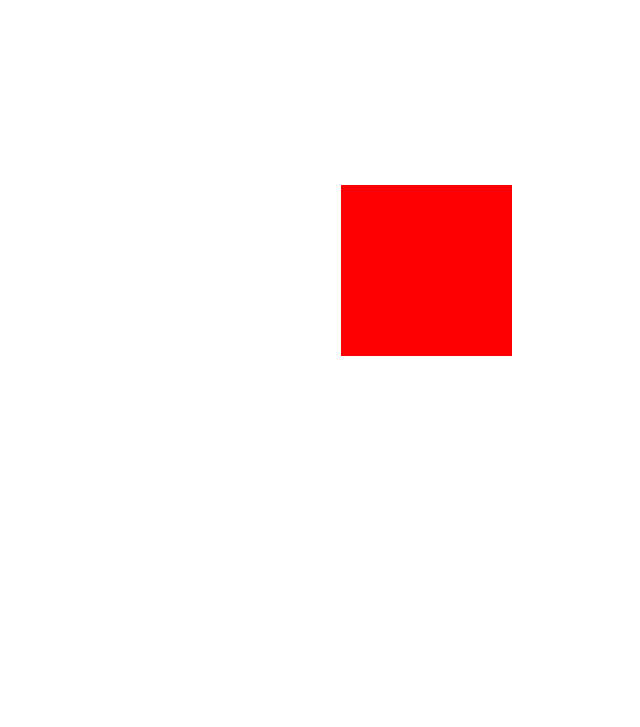
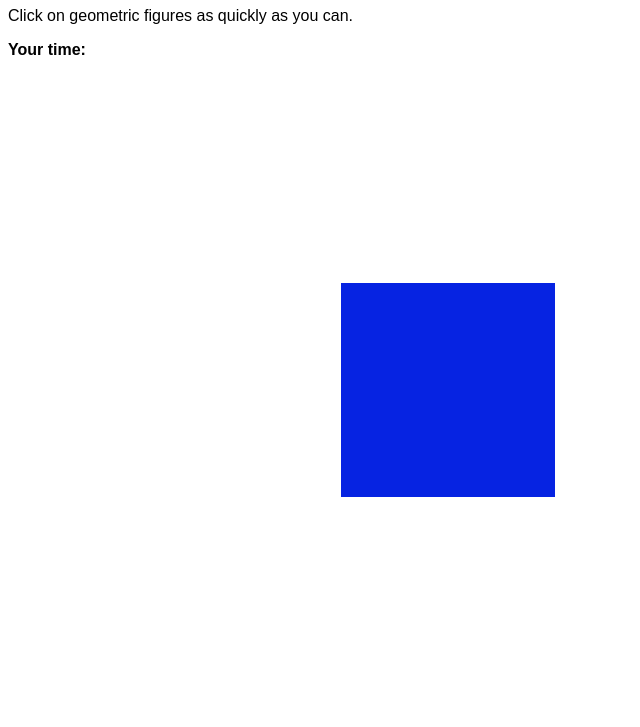
Before and after one commit to lukaszhajdun/ReactionsTest, a plain HTML site: page ReactionTest.html in a window 1280 px wide. Shown: the part 73-800 px from the top of the page, without its empty margins (0-640 px from the left). Drawn offline with Linux system fonts and the light colour scheme.

Commit message:
Added: random square color, header and instructions.

```diff
--- a/ReactionTest.html
+++ b/ReactionTest.html
@@ -2,9 +2,18 @@
 <html lang="en">
 <head>
     <meta charset="UTF-8">
-    <title>Reactions test page</title>
+    <title>Reactions Time Page</title>
 
     <style>
+
+        body {
+            font-family: sans-serif;
+        }
+
+        .bold {
+            font-weight: bold;
+        }
+
         #shape {
             width: 200px;
             height: 200px;
@@ -18,7 +27,11 @@
 </head>
 <body>
 
-<p>Your time: <span id="timeTaken"></span></p>
+    <h1>Test your reactions!</h1>
+
+    <p>Click on geometric figures as quickly as you can.</p>
+
+    <p class="bold">Your time: <span id="timeTaken"></span></p>
 
     <div id="shape">
 
@@ -41,15 +54,22 @@
 
             var top = Math.random() * 400;
             var left = Math.random() * 400;
-            var width = Math.random() * 300;
+            var width = Math.random() * 200 + 100;
 
+            if (Math.random() > 0.5) {
+                document.getElementById("shape").style.borderRadius = "50%";
+            } else {
+                document.getElementById("shape").style.borderRadius = "0%";
+
+            }
+
+            document.getElementById("shape").style.backgroundColor = colorGenerator();
             document.getElementById("shape").style.top = top + "px";
             document.getElementById("shape").style.left = left + "px";
             document.getElementById("shape").style.width = width + "px";
             document.getElementById("shape").style.height = width + "px";
+            document.getElementById("shape").style.display = "block";
 
-
-            document.getElementById("shape").style.display = "block";
             start = new Date().getTime()
 
         }
```
